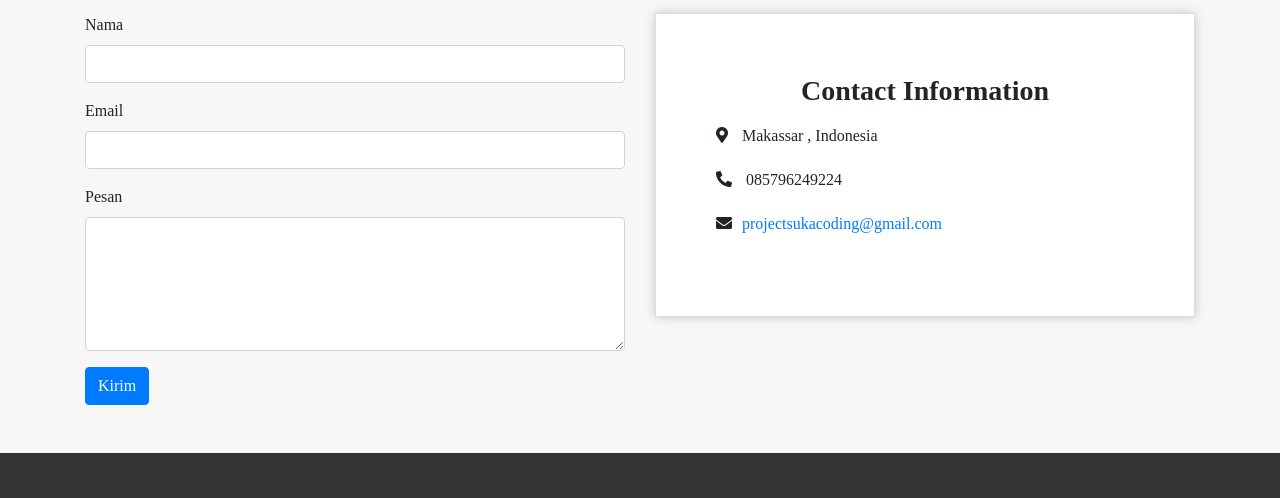
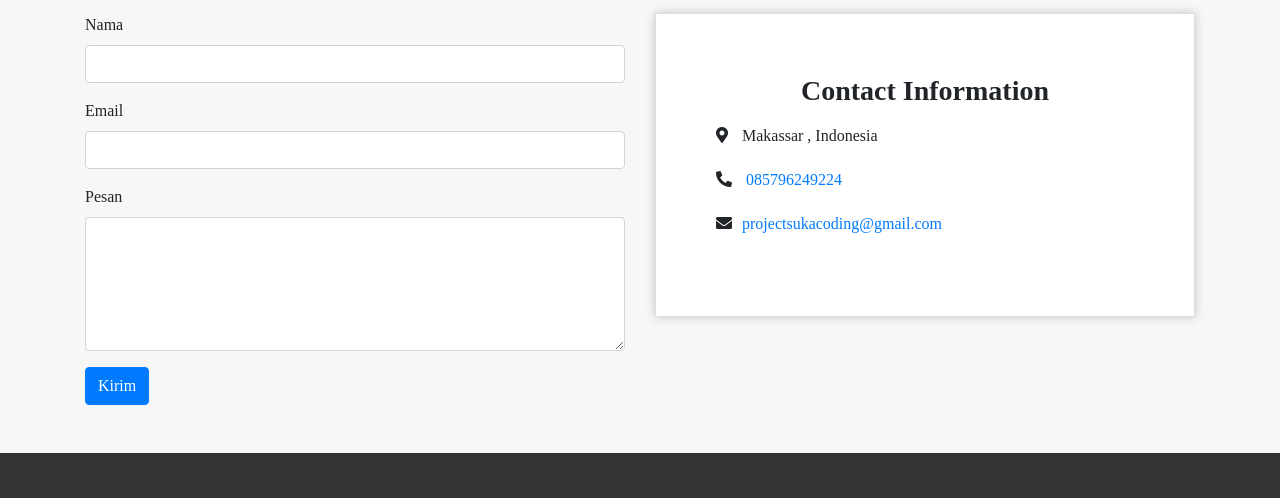
Before and after one commit to fernandes1414/portofolioteguh, a plain HTML site: page index.html in a window 1280 px wide. Shown: the part 2611-3109 px from the top of the page. Drawn offline with nearby package versions, Linux system fonts and the light colour scheme.

Commit message:
Update index.html

```diff
--- a/index.html
+++ b/index.html
@@ -264,7 +264,7 @@
             <div class="contact-info">
               <h3 class="text-center mb-3">Contact Information</h3>
               <p><i class="fas fa-map-marker-alt"></i> Makassar , Indonesia</p>
-              <p><i class="fas fa-phone-alt"></i> 085796249224</p>
+              <p><i class="fas fa-phone-alt"></i><a href="https://wa.me/+6285796249224" target="_blank"> 085796249224 </a></p>
               <p><i class="fas fa-envelope"></i><a href="mailto:projectsukacoding@gmail.com ">projectsukacoding@gmail.com </a></p>
             </div>
           </div>
```
